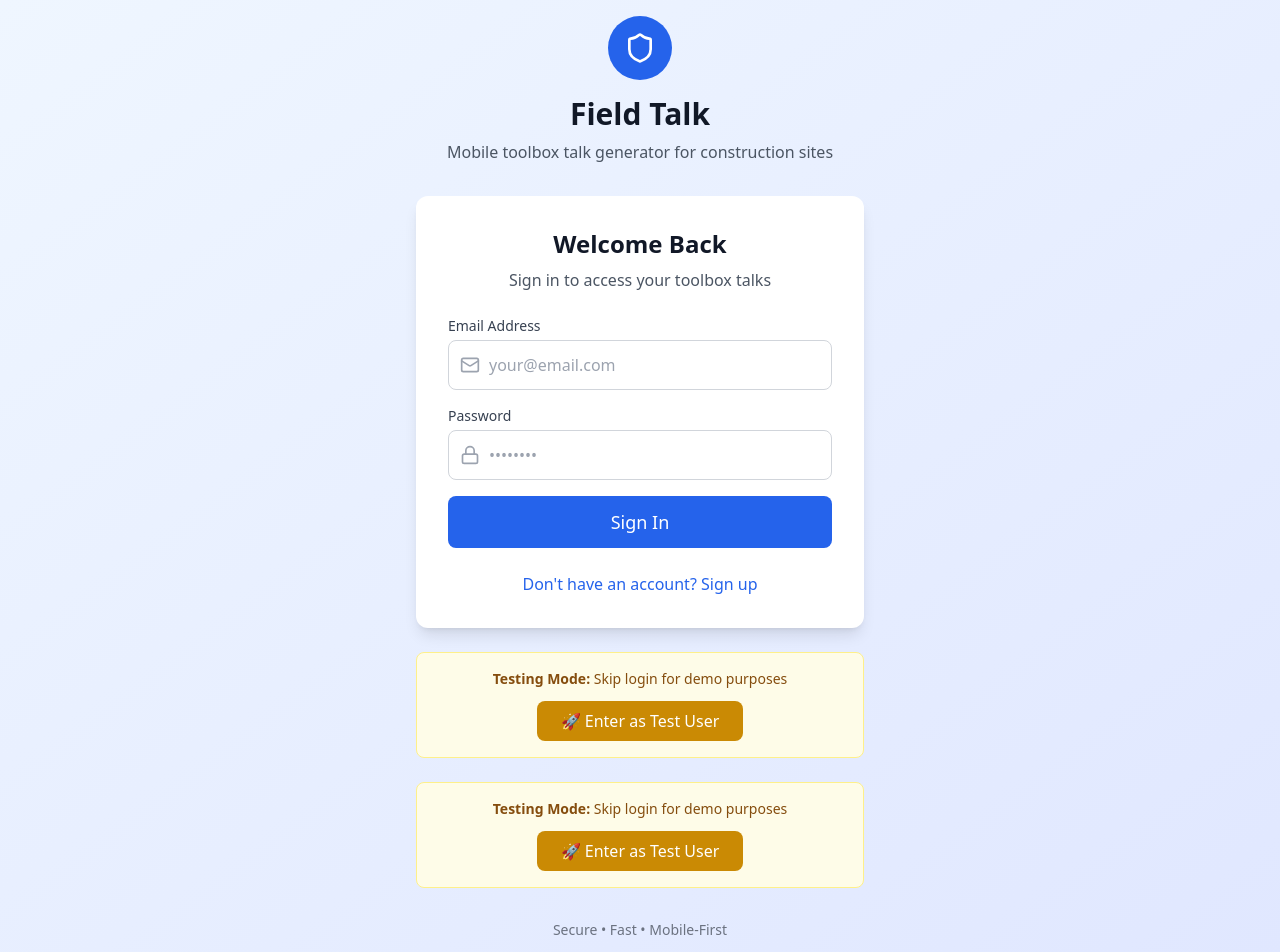
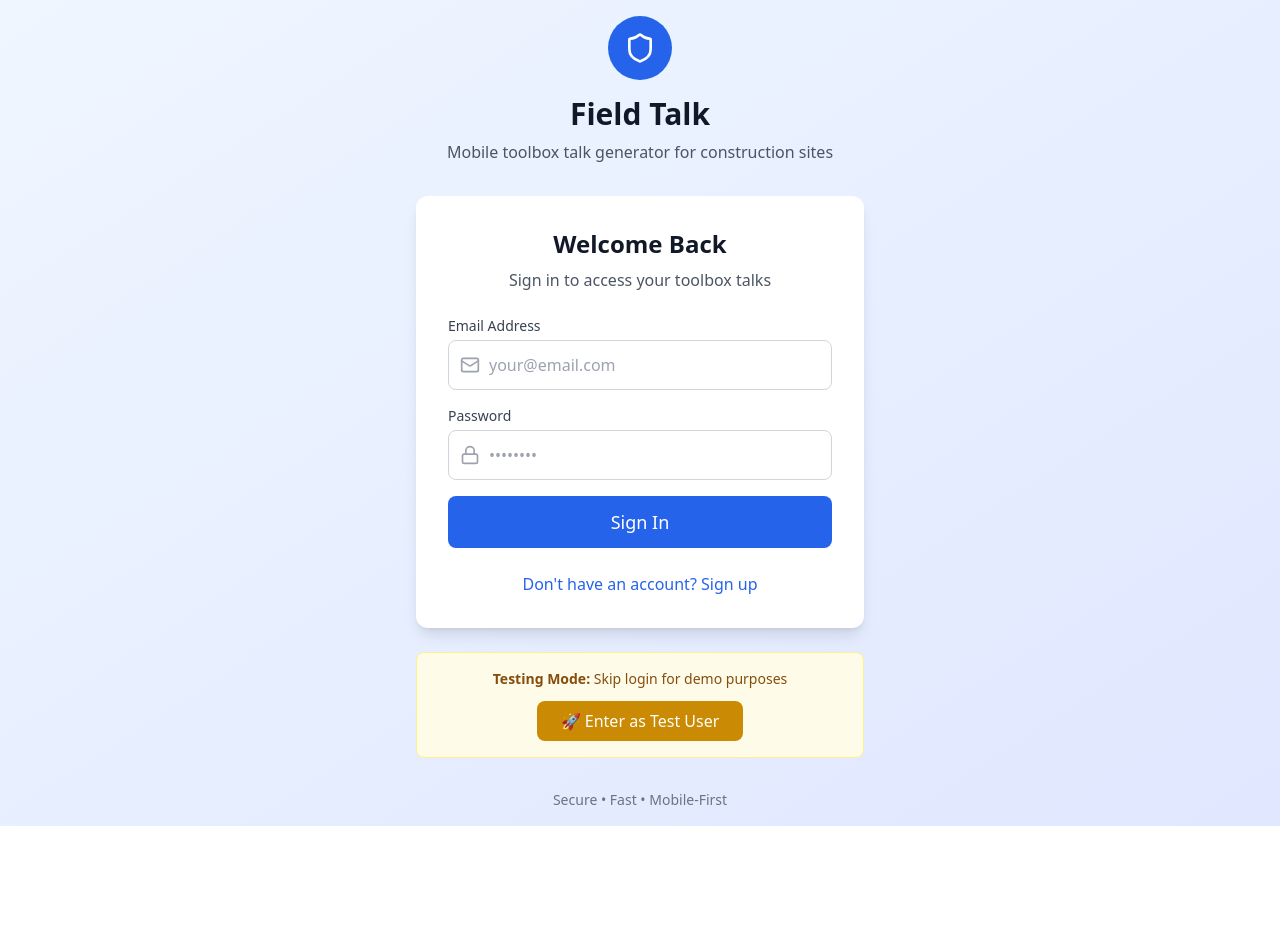
Before and after one commit to safetybyte-tech/Field-Talk, a React (Vite) app: page / in a window 1280 px wide. Shown: the top 952 px of the page. After the commit the page ends 826 px from the top, so only its background shows below. Built offline with nearby package versions, Linux system fonts and the light colour scheme.

Commit message:
Fix Duplicate Testing Bypass Section

```diff
--- a/src/components/LandingPage.tsx
+++ b/src/components/LandingPage.tsx
@@ -249,21 +249,6 @@ export const LandingPage: React.FC<LandingPageProps> = ({ onLogin }) => {
           </div>
         </div>
 
-        {/* Testing Bypass Button */}
-        <div className="mt-6 p-4 bg-yellow-50 border border-yellow-200 rounded-lg">
-          <div className="text-center">
-            <p className="text-sm text-yellow-800 mb-3">
-              <strong>Testing Mode:</strong> Skip login for demo purposes
-            </p>
-            <button
-              onClick={handleTestingBypass}
-              className="bg-yellow-600 hover:bg-yellow-700 text-white px-6 py-2 rounded-lg font-medium transition-colors"
-            >
-              🚀 Enter as Test User
-            </button>
-          </div>
-        </div>
-
         {/* Footer */}
         <div className="text-center mt-8 text-sm text-gray-500">
           <p>Secure • Fast • Mobile-First</p>
```
